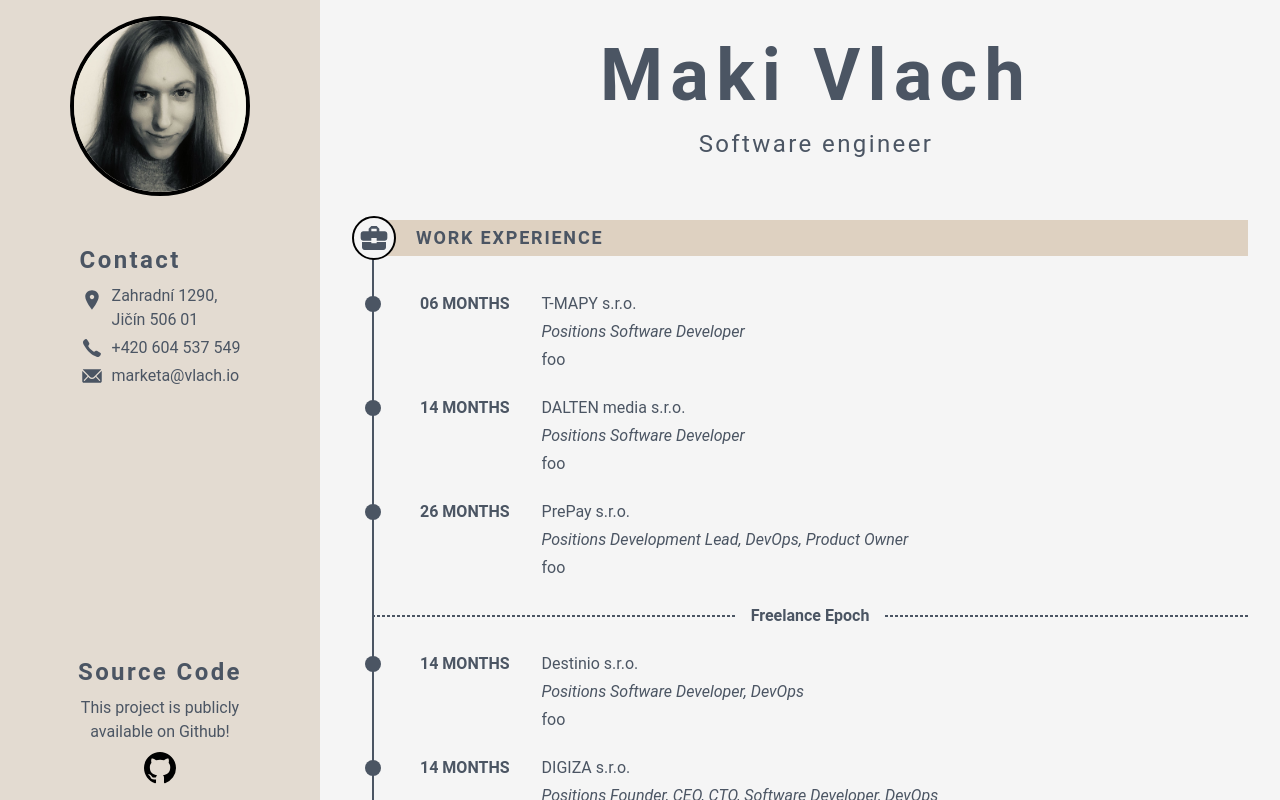
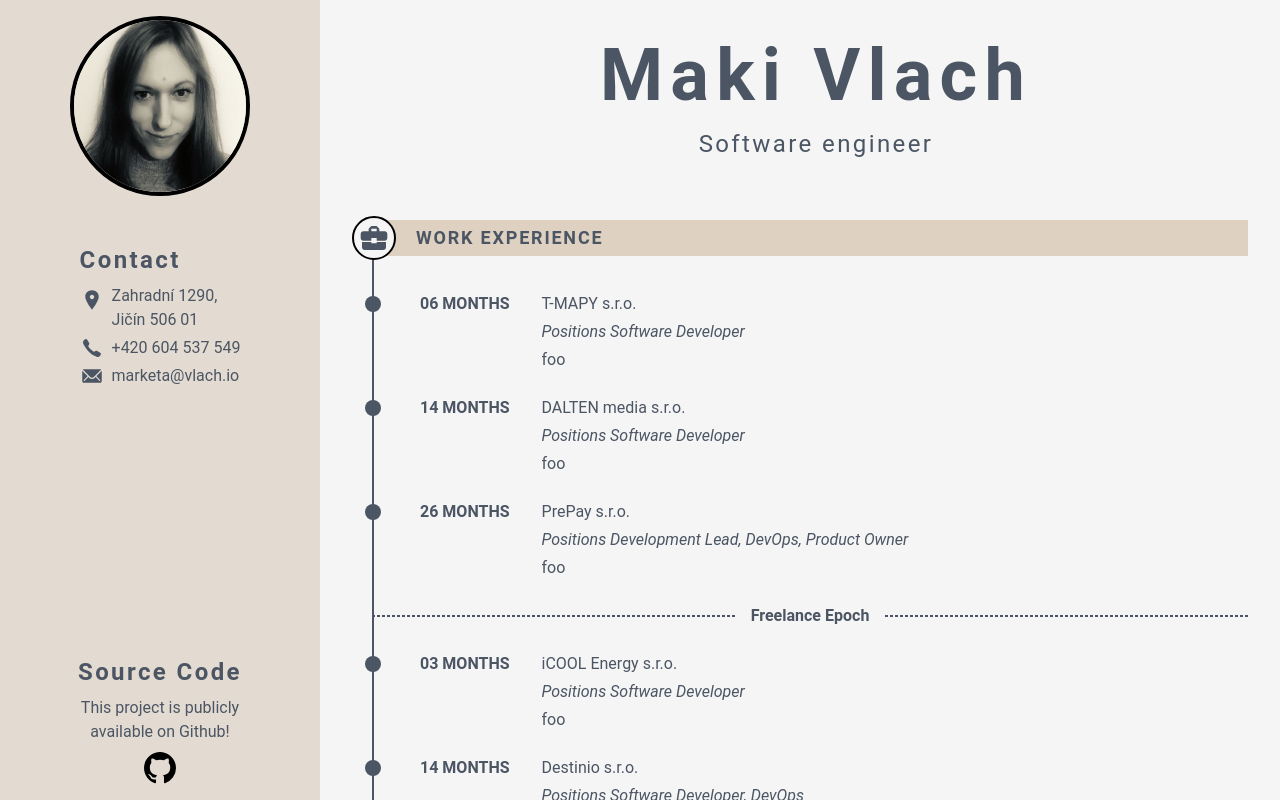
Before and after one commit to makivlach/realestate-cv, a Next.js app: page / in a window 1280 px wide. Built offline with nearby package versions, Linux system fonts and the light colour scheme.

Commit message:
Decouple code in blocks

```diff
--- a/src/app/page.tsx
+++ b/src/app/page.tsx
@@ -58,15 +58,29 @@ const HomePage: NextPage = () => {
                                        {title: 'DALTEN media s.r.o.', months: 14, positions: ['Software Developer'], description: 'foo'},
                                        {title: 'PrePay s.r.o.', months: 26, positions: ['Development Lead', 'DevOps', 'Product Owner'], description: 'foo'},
                                        {epoch: 'Freelance Epoch'},
+                                       {title: 'iCOOL Energy s.r.o.', months: 3, positions: ['Software Developer'], description: 'foo'},
                                        {title: 'Destinio s.r.o.', months: 14, positions: ['Software Developer', 'DevOps'], description: 'foo'},
                                        {title: 'DIGIZA s.r.o.', months: 14, positions: ['Founder, CEO, CTO', 'Software Developer', 'DevOps'], description: 'foo'},
+                                       {title: 'Kafe Nebo Drink', months: 14, positions: ['Software Developer', 'DevOps'], description: 'foo'},
+                                       {title: 'Valdštejnovo Muzeum s.r.o.', months: 14, positions: ['Software Developer', 'DevOps'], description: 'foo'},
+                                       {title: 'American Trade s.r.o.', months: 14, positions: ['Software Developer', 'DevOps'], description: 'foo'},
+                                       {title: 'Mivert s.r.o.', months: 14, positions: ['Product Owner'], description: 'foo'},
+                                       {title: 'Developmedia', months: 1, positions: ['Software developer'], description: 'foo'},
+                                       {title: 'KOMÍNY CZ s.r.o.', months: 14, positions: ['Software Developer', 'DevOps'], description: 'foo'},
                                        {title: 'Česká asociace farmaceutických firem z.s.p.o.', months: 2, positions: ['Software Developer'], description: 'foo'},
                                        {title: 'PPM Financial Investment s.r.o.', months: 14, positions: ['Software Developer', 'Product Owner', 'Founder', 'CTO'], description: 'foo'},
                                        {title: 'Parysův rybářský ráj s.r.o.', months: 14, positions: ['Senior Software Developer'], description: 'foo'},
                                    ]} />
                 </div>
                     <div className='mt-14'>
-                        <PersonalProjectsBlock />
+                        <PersonalProjectsBlock projects={[
+                            {title: 'A.I. Miniprojects'},
+                            {title: 'Maki Tutorials'},
+                            {title: 'E-commerce Boilerplate'},
+                            {title: 'Dokumentoid'},
+                            {title: 'Jira Notificator'},
+                            {title: 'Fortetto Framework'},
+                        ]} />
                     </div>
                     <div className='mt-14'>
                         <SkillsBlock />
--- a/src/modules/cv/components/Block/PersonalProjectsBlock.tsx
+++ b/src/modules/cv/components/Block/PersonalProjectsBlock.tsx
@@ -1,9 +1,24 @@
 import {SectionBlock, SectionBlockProps} from "@/modules/cv/components/Block/SectionBlock";
 import { IoLogoGameControllerB } from 'react-icons/io'
+import {Text} from "@/modules/cv/components/Text";
+import {Bullet} from "@/modules/cv/components/Shapes";
+
+type ProjectType = {
+    title?: string
+    description?: string
+}
 
 type PersonalProjectsBlockProps = {
+    projects?: ProjectType[]
 }
 
 export const PersonalProjectsBlock: React.FC<PersonalProjectsBlockProps> = ({...props}) => {
-    return <SectionBlock title='Personal Projects' icon={IoLogoGameControllerB} />
+    return <SectionBlock title='Personal Projects' icon={IoLogoGameControllerB}>
+        {props.projects?.map((i, index) => <div key={`personal-projects-${index}`} className='mt-6 flex items-start'>
+            <div className='flex items-center'>
+                <Bullet style={{right: '0.45rem'}} className='relative' />
+                <Text level='span' className='ml-8 font-bold'>{i.title}</Text>
+            </div>
+        </div>)}
+    </SectionBlock>
 }
--- a/src/modules/cv/components/Block/YearDataBlock.tsx
+++ b/src/modules/cv/components/Block/YearDataBlock.tsx
@@ -1,5 +1,6 @@
 import {Text} from "@/modules/cv/components/Text";
 import {SectionBlock, SectionBlockProps} from "@/modules/cv/components/Block/SectionBlock";
+import {Bullet} from "@/modules/cv/components/Shapes";
 
 type ProjectsDescription = {
     projectName: string
@@ -17,8 +18,10 @@ type EpochItem = {
     epoch: string
 }
 
+type Item = (DateItem | EpochItem)
+
 export type YearDataBlockProps = {
-    items?: (DateItem | EpochItem)[]
+    items?: Item[]
 } & SectionBlockProps
 
 function isItemDataItem(item: DateItem | EpochItem): item is DateItem {
@@ -28,33 +31,41 @@ function isItemEpochItem(item: DateItem | EpochItem): item is EpochItem {
     return !!item && typeof item === 'object' && 'epoch' in item
 }
 
-const Bullet: React.FC<{style?: React.CSSProperties, className?: string}> = ({className, style, ...props}) => <div {...props} style={{...style, }} className={'rounded-full bg-gray-600 w-5 h-4 md:w-4 ' + className} />
+type DataItemRendererProps = {
+    item: Item
+}
 
-export const YearDataBlock: React.FC<YearDataBlockProps> = ({items, ...props}) => {
-    return <SectionBlock {...props}>
-                    {items?.map(i => {
-                        if (isItemDataItem(i)) {
+const DataItemRenderer: React.FC<DataItemRendererProps> = (props) => {
+    if (isItemDataItem(props.item)) {
         return <div className='mt-6 flex items-start'>
             <div className='flex items-center'>
                 <Bullet style={{right: '0.45rem'}} className='relative' />
-                                <Text level='span' className='ml-8 font-bold uppercase'>{String(i.months).padStart(2, '0')} months</Text>
+                <Text level='span' className='ml-8 font-bold uppercase'>{String(props.item.months).padStart(2, '0')} months</Text>
             </div>
             <div className='ml-8 flex flex-col'>
-                                <Text level='span'>{i.title}</Text>
-                                <Text level='span' className='mt-1 italic text-gray-400'>Positions {i.positions?.join(', ')}</Text>
-                                <Text level='p' className='mt-1'>
-                                    {i.description}
+                <Text level='span'>{props.item.title}</Text>
+                <Text level='span' className='mt-1 italic text-gray-400'>Positions {props.item.positions?.join(', ')}</Text>
+                <Text level='p' className='mt-1 hidden md:block'>
+                    {props.item.description}
                 </Text>
             </div>
         </div>}
 
-                        if (isItemEpochItem(i)) {
+    if (isItemEpochItem(props.item)) {
         return <div className='flex items-center w-full mt-6'>
             <span className='w-full h-0 border border-dashed border-gray-600' />
-                                <Text level='span' className='mx-4 font-bold whitespace-nowrap'>{i.epoch}</Text>
+            <Text level='span' className='mx-4 font-bold whitespace-nowrap'>{props.item.epoch}</Text>
             <span  className='w-full h-0 border border-dashed border-gray-600' />
         </div>
     }
-                    })}
+
+    return <></>
+}
+
+export const YearDataBlock: React.FC<YearDataBlockProps> = ({items, ...props}) => {
+    return <SectionBlock {...props}>
+        {items?.map((i, index) => <div key={`year-data-block-${index}`}>
+            <DataItemRenderer item={i} />
+        </div>)}
     </SectionBlock>
 }
--- /dev/null
+++ b/src/modules/cv/components/Shapes/Bullet.tsx
@@ -0,0 +1 @@
+export const Bullet: React.FC<{style?: React.CSSProperties, className?: string}> = ({className, style, ...props}) => <div {...props} style={{...style, }} className={'rounded-full bg-gray-600 w-5 h-4 md:w-4 ' + className} />
--- /dev/null
+++ b/src/modules/cv/components/Shapes/index.ts
@@ -0,0 +1 @@
+export * from './Bullet'
```
Lines whose indentation alone changed are shown as unchanged.
